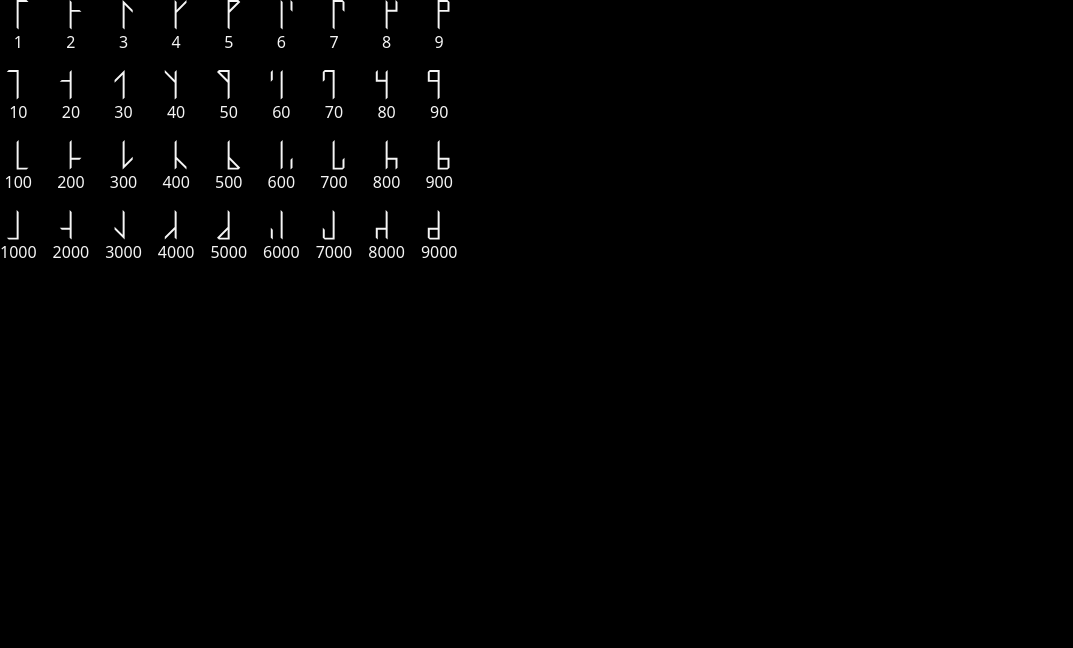
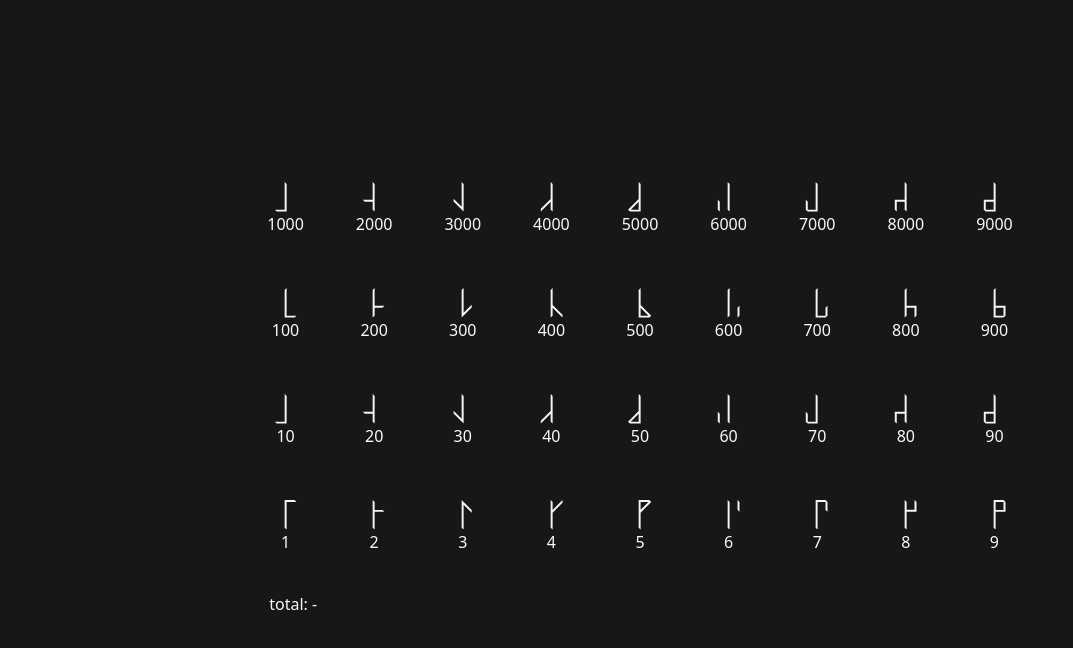
Before and after one commit to MatthewAlner/cistercian-clock, an Angular app: page /key in a window 1280 px wide. Shown: the top 648 px of the page, without its empty margins (0-1073 px from the left). Built offline with nearby package versions, Linux system fonts and the light colour scheme.

Commit message:
Add selection to key

```diff
--- a/src/app/key-page/glyph-grid/glyph-grid.component.html
+++ b/src/app/key-page/glyph-grid/glyph-grid.component.html
@@ -1,18 +1,28 @@
-<div class="inline-grid grid-cols-9 gap-4">
-  <div *ngFor="let n of 9 | numberArrayOneToN; let i = index" class="flex flex-col justify-center items-center">
-    <app-composite-glyph [value]="i + 1" class='text-3xl'></app-composite-glyph>
+<div class='inline-grid grid-cols-9 gap-4'>
+  <div (click)='onGlyphClick(i, places.thousands)' *ngFor='let n of 9 | numberArrayOneToN; let i = index'
+       [ngClass]="{'border-opacity-0' : selection.get(places.thousands) !== i}"
+       class='flex flex-col justify-center items-center cursor-pointer p-4 border-2 border-gray-600'>
+    <app-composite-glyph [value]='(i + 1) * places.thousands' class='text-3xl'></app-composite-glyph>
+    <span>{{ (i + 1) * places.thousands }}</span>
+  </div>
+  <div (click)='onGlyphClick(i, places.hundreds)' *ngFor='let n of 9 | numberArrayOneToN; let i = index'
+       [ngClass]="{'border-opacity-0' : selection.get(places.hundreds) !== i}"
+       class='flex flex-col justify-center items-center cursor-pointer p-4 border-2 border-gray-600'>
+    <app-composite-glyph [value]='(i + 1) * places.hundreds' class='text-3xl'></app-composite-glyph>
+    <span>{{ (i + 1) * places.hundreds }}</span>
+  </div>
+  <div (click)='onGlyphClick(i, places.tens)' *ngFor='let n of 9 | numberArrayOneToN; let i = index'
+       [ngClass]="{'border-opacity-0' : selection.get(places.tens) !== i}"
+       class='flex flex-col justify-center items-center cursor-pointer p-4 border-2 border-gray-600'>
+    <app-composite-glyph [value]='(i + 1) * places.thousands' class='text-3xl'></app-composite-glyph>
+    <span>{{ (i + 1) * places.tens }}</span>
+  </div>
+  <div (click)='onGlyphClick(i, places.ones)' *ngFor='let n of 9 | numberArrayOneToN; let i = index'
+       [ngClass]="{'border-opacity-0' : selection.get(places.ones) !== i}"
+       class='flex flex-col justify-center items-center cursor-pointer p-4 border-2 border-gray-600'>
+    <app-composite-glyph [value]='i + 1' class='text-3xl'></app-composite-glyph>
     <span>{{ i + 1 }}</span>
   </div>
-  <div *ngFor="let n of 9 | numberArrayOneToN; let i = index" class="flex flex-col justify-center items-center">
-    <app-composite-glyph [value]="(i + 1) * 10" class='text-3xl'></app-composite-glyph>
-    <span>{{ (i + 1) * 10 }}</span>
-  </div>
-  <div *ngFor="let n of 9 | numberArrayOneToN; let i = index" class="flex flex-col justify-center items-center">
-    <app-composite-glyph [value]="(i + 1) * 100" class='text-3xl'></app-composite-glyph>
-    <span>{{ (i + 1) * 100 }}</span>
-  </div>
-  <div *ngFor="let n of 9 | numberArrayOneToN; let i = index" class="flex flex-col justify-center items-center">
-    <app-composite-glyph [value]="(i + 1) * 1000" class='text-3xl'></app-composite-glyph>
-    <span>{{ (i + 1) * 1000 }}</span>
-  </div>
 </div>
+
+<div class='m-5'>total: {{total ? total : '-'}}</div>
--- a/src/app/key-page/glyph-grid/glyph-grid.component.ts
+++ b/src/app/key-page/glyph-grid/glyph-grid.component.ts
@@ -1,15 +1,41 @@
 import { Component, OnInit } from '@angular/core';
+import sum from 'lodash-es/sum';
+
+enum PLACE {
+  ones = 1,
+  tens = 10,
+  hundreds = 100,
+  thousands = 1000,
+}
 
 @Component({
   selector: 'app-glyph-grid',
   templateUrl: './glyph-grid.component.html',
-  styleUrls: ['./glyph-grid.component.scss']
+  styleUrls: ['./glyph-grid.component.scss'],
 })
 export class GlyphGridComponent implements OnInit {
+  constructor() {}
+  public places = PLACE;
 
-  constructor() { }
+  public selection: Map<PLACE, number> = new Map<number, number>();
+  public total: number;
 
-  ngOnInit(): void {
+  ngOnInit(): void {}
+
+  public onGlyphClick(index: number, place: PLACE): void {
+    const prevValue = this.selection.get(place);
+    if (prevValue === index) {
+      this.selection.set(place, null);
+    } else {
+      this.selection.set(place, index);
+    }
+    this.sumTotal();
   }
 
+  private sumTotal(): void {
+    const entries = Array.from(this.selection.entries())
+      .filter(([, num]) => num != null)
+      .map(([place, num]) => (num + 1) * place);
+    this.total = sum(entries);
+  }
 }
--- a/src/app/key-page/key-page.component.html
+++ b/src/app/key-page/key-page.component.html
@@ -1 +1,3 @@
-<app-glyph-grid></app-glyph-grid>
+<div class='flex justify-center items-center h-screen'>
+  <app-glyph-grid></app-glyph-grid>
+</div>
--- a/src/index.html
+++ b/src/index.html
@@ -7,7 +7,7 @@
     <meta name="viewport" content="width=device-width, initial-scale=1" />
     <link rel="icon" type="image/x-icon" href="favicon.ico" />
   </head>
-  <body class="dark">
+  <body class="dark bg-gray-900 text-gray-50">
     <app-root></app-root>
   </body>
 </html>
--- a/src/styles.scss
+++ b/src/styles.scss
@@ -1,9 +1,5 @@
 @import 'tailwindcss/base';
 @import 'tailwindcss/components';
 @import 'tailwindcss/utilities';
+
 /* You can add global styles to this file, and also import other style files */
-
-body {
-  background: black;
-  color: whitesmoke;
-}
--- a/tailwind.config.js
+++ b/tailwind.config.js
@@ -1,13 +1,15 @@
+const colors = require('tailwindcss/colors');
+
 module.exports = {
   prefix: '',
   purge: {
-      content: [
-        './src/**/*.{html,ts}',
-      ]
+    content: ['./src/**/*.{html,ts}'],
   },
-    darkMode: 'class', // or 'media' or 'class'
+  darkMode: 'class',
   theme: {
-      extend: {},
+    colors: {
+      gray: colors.trueGray,
+    },
   },
   variants: {
     extend: {},
```
Lines whose indentation alone changed are shown as unchanged.
